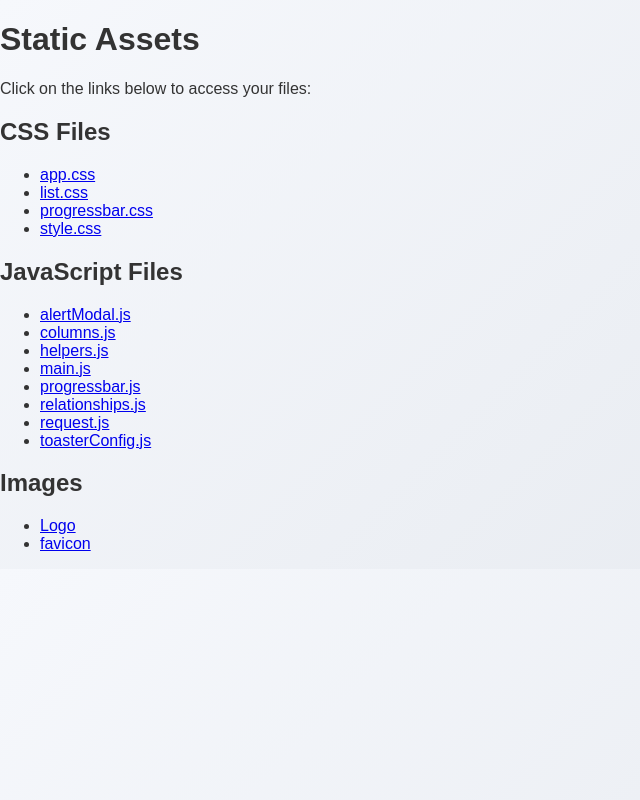
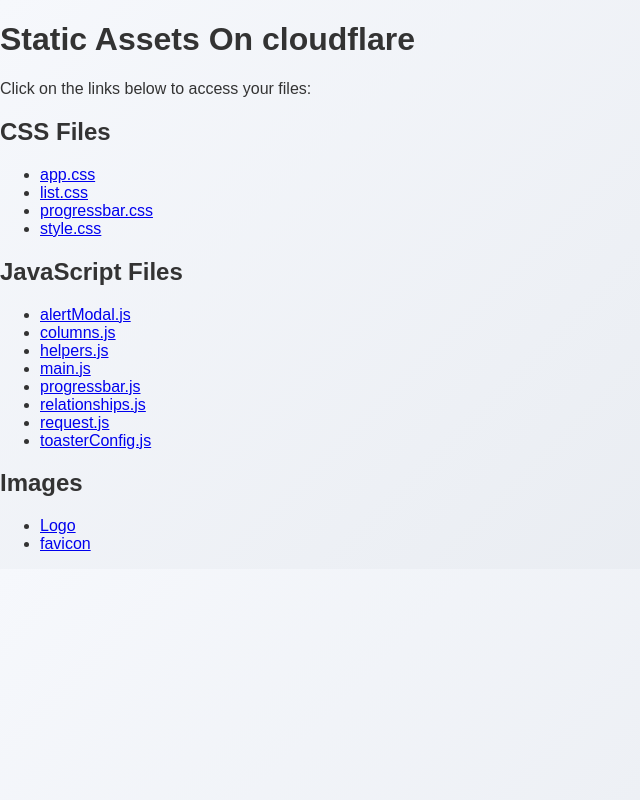
Before and after one commit to firozwebdev/my-static-assets, a plain HTML site: page index.html in a window 1280 px wide. Shown: the whole page, without its empty margins (0-640 px from the left). Drawn offline with Linux system fonts and the light colour scheme; files that its build step writes are made by us from their sources.

Commit message:
just changed

```diff
--- a/index.html
+++ b/index.html
@@ -7,7 +7,7 @@
     <link rel="stylesheet" href="style.css">
 </head>
 <body>
-    <h1>Static Assets</h1>
+    <h1>Static Assets On cloudflare</h1>
     <p>Click on the links below to access your files:</p>
 
     <h2>CSS Files</h2>
```
